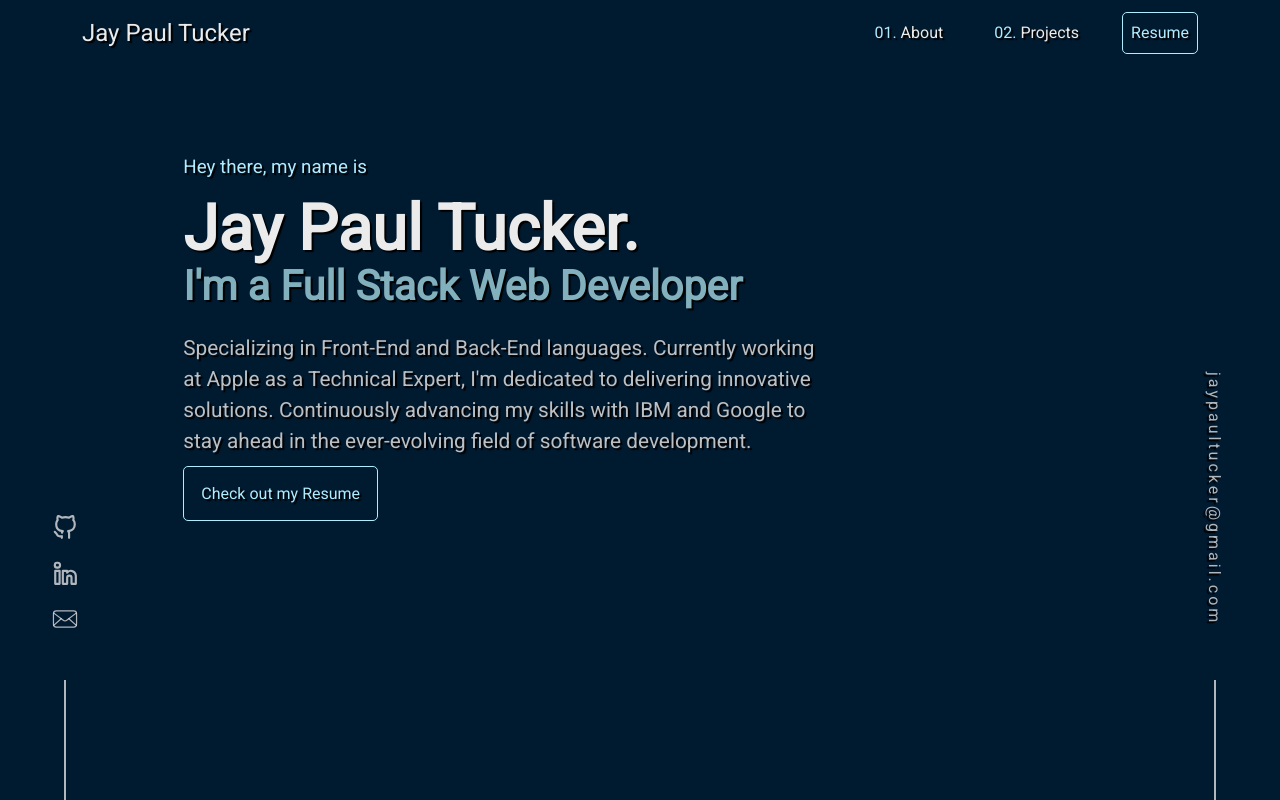
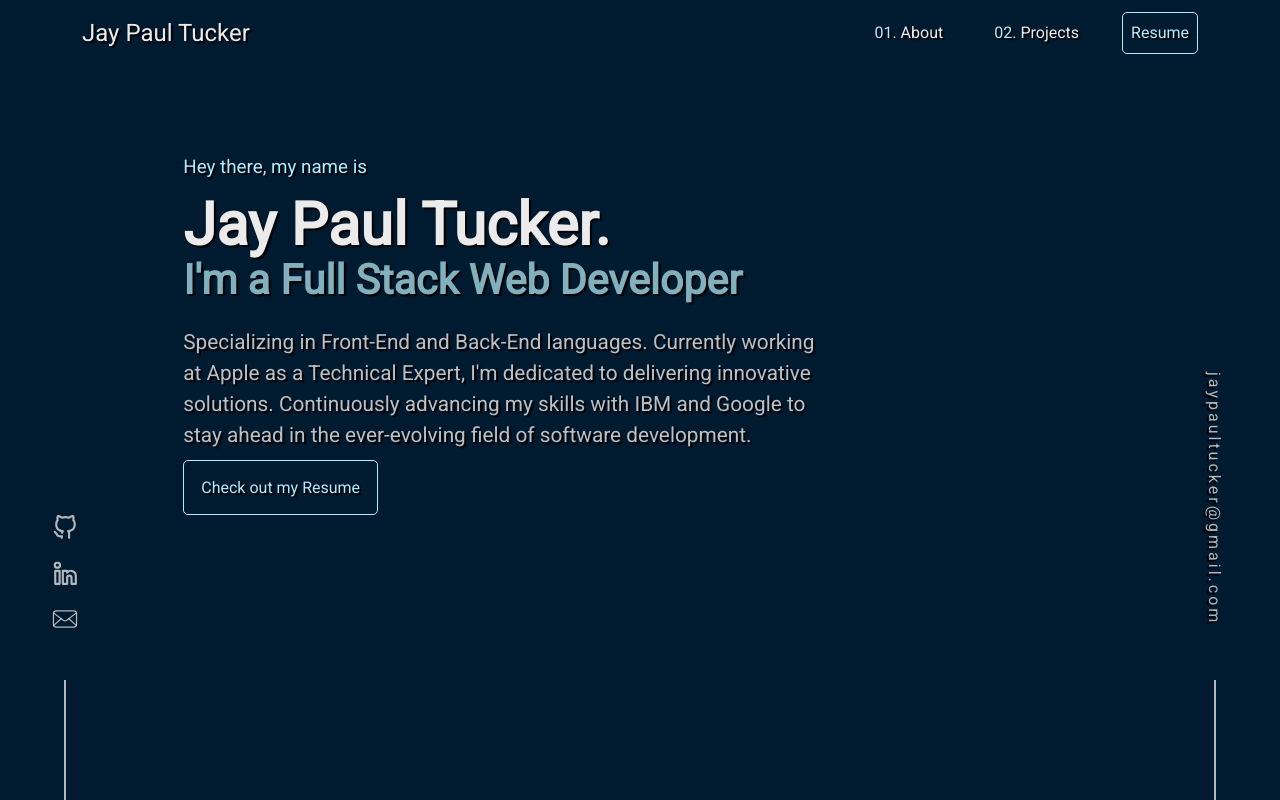
Before and after one commit to JayPTucker/React-Portfolio, a React (Create React App) app: page / in a window 1280 px wide. Shown: the top 800 px of the page. Built offline with nearby package versions, Linux system fonts and the light colour scheme.

Commit message:
Updated Font Sizes
- Fixed Title Font Size

```diff
--- a/src/styles/Home.css
+++ b/src/styles/Home.css
@@ -117,7 +117,7 @@ hr {
   }
 
   .name-title {
-    font-size: calc(4.4vmax + 7px); /* Adjust the font size as needed */
+    font-size: calc(4.4vmax + 3px); /* Adjust the font size as needed */
     font-weight: bold;
   }
 
@@ -227,8 +227,6 @@ hr {
   filter: grayscale(0%) !important;
   max-width: 115%;
   /* When it is hovered, make the image bigger and not move other elements */
-  position: relative;
-  z-index: 1;
 }
 
 .featuredProject {
```
